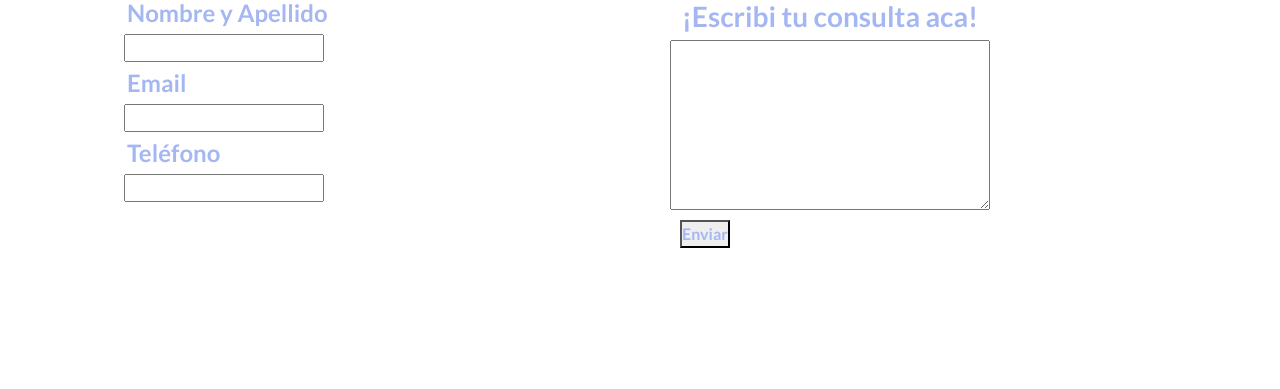
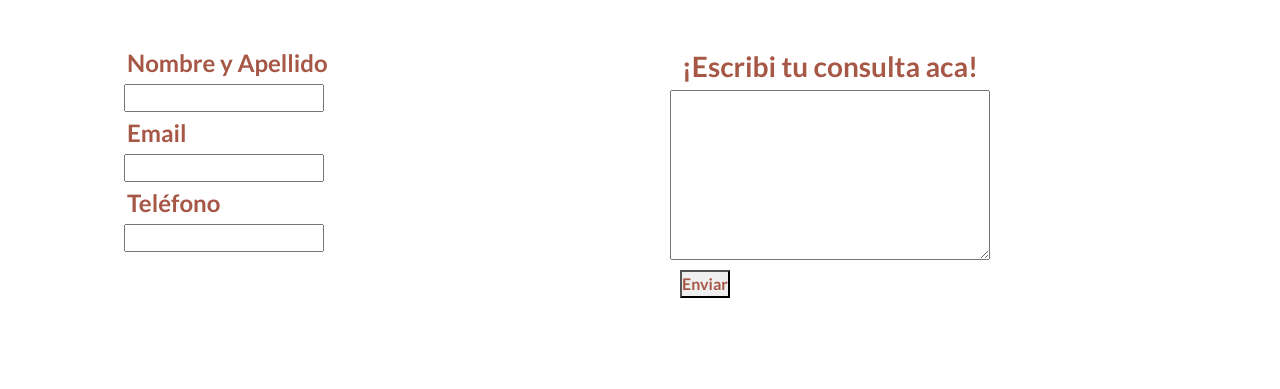
Before and after one commit to juansegundofigueroa/Proyecto-Final, a plain HTML site: page Paginas/Contacto.html in a window 1280 px wide. Shown: the part 206-595 px from the top of the page. Drawn offline with nearby package versions, Linux system fonts and the light colour scheme.

Commit message:
modifique algunas cosas de los estilos

```diff
--- a/style.scss
+++ b/style.scss
@@ -1,13 +1,15 @@
 @import url('https://fonts.googleapis.com/css2?family=Montserrat:wght@900&display=swap');
 @import url('https://fonts.googleapis.com/css2?family=Lato:wght@700&family=Montserrat:wght@900&display=swap');
-/*font-family: 'Lato', sans-serif;
-font-family: 'Montserrat', sans-serif;*/
-$colortitulos: #9FBDDB;
+/*
+font-family: 'Lato', sans-serif;
+font-family: 'Montserrat', sans-serif;
+font-family: 'Permanent Marker', cursive;
+*/
+$colortitulos: #D99B66;
 $colortextos:black;
-$detalles1:#A5B7F2;
-$detalles2:#A09EE8;
-$detalles3:#A5E0F2;
-$detalles4:#9EE8E6;
+$detalles1: #A65746;
+$detalles2: #736436;
+$detalles3: #260101;
 $sombra1: white;
 $fuentem:'Montserrat', sans-serif;
 
@@ -18,9 +20,12 @@ $fuentem:'Montserrat', sans-serif;
     color: $detalles1;
     font-family: 'Lato', sans-serif;
 }
+
 .barra{
     background-color: $detalles2 !important;
+    margin-bottom: 50px;
 }
+
 .logo{
     font-family: $fuentem;
     text-align: center;
```
Also changed, not shown: Paginas/Restaurant.html (+0 -1 lines), index.html (+7 -4 lines), Imagenes/Habitaciones/habitacionsimple.jpg (deleted), Imagenes/Habitaciones/towel-g5d048e4d0_1280.jpg (deleted), Imagenes/Recepcion/recepcionistas.jpg (deleted), Imagenes/Restaurant/desayuno.jpg (deleted), Imagenes/Restaurant/mesaservida.jpg (deleted), style.css, 1 other file.
